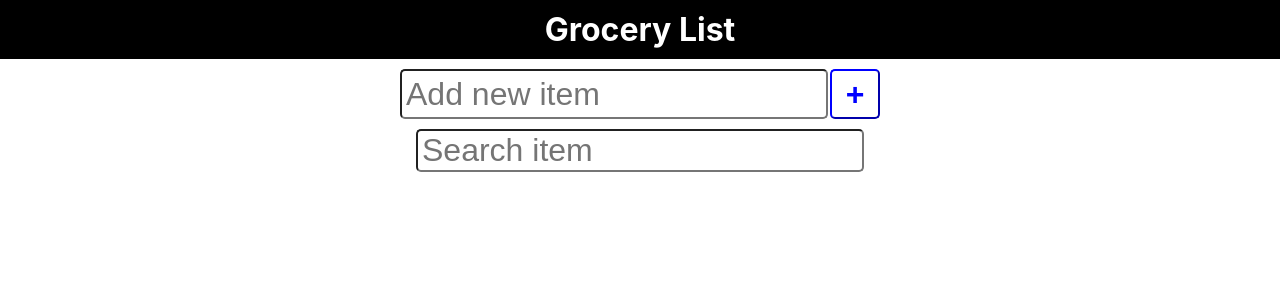
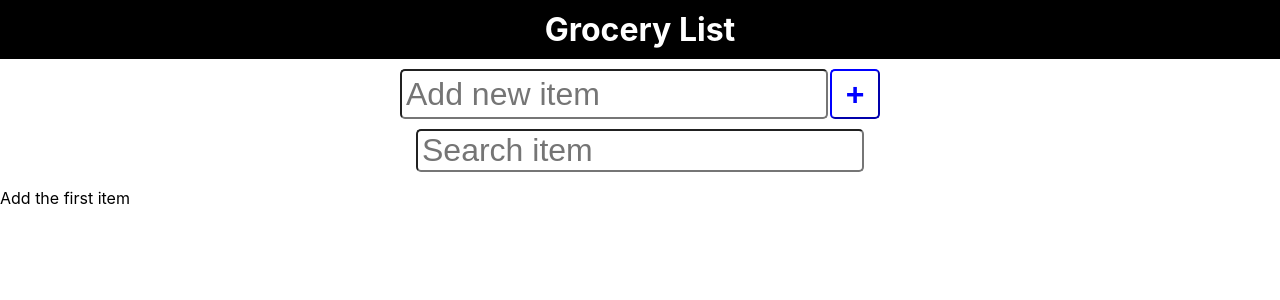
Before and after one commit to gabrielmribeiro9235/grocery-list, a JavaScript app: page / in a window 1280 px wide. Shown: the top 300 px of the page. Built offline with nearby package versions, Linux system fonts and the light colour scheme; the HTML template or start-up script is replaced by a standard one.

Commit message:
feat: create the Items component

```diff
--- a/src/App.js
+++ b/src/App.js
@@ -1,6 +1,7 @@
 import Header from "./components/Header.component";
 import AddItem from "./components/AddItem.component";
 import SearchItem from "./components/SearchItem.component";
+import Items from "./components/Items.component";
 
 function App() {
   return (
@@ -8,6 +9,7 @@ function App() {
         <Header />
         <AddItem />
         <SearchItem />
+        <Items />
     </div>
   );
 }
--- /dev/null
+++ b/src/components/Items.component.js
@@ -0,0 +1,19 @@
+export default function Items({ ItemsList = [] }) {
+    return(
+        <main>
+            {ItemsList.length !== 0 ? ItemsList.map((item) => (
+                <div key={item.id} id={item.id}>
+                    <label htmlFor="itemCheckbox">Item checkbox</label>
+                    <input
+                        id="itemCheckbox"
+                        name="itemCheckbox"
+                        type="checkbox"
+                        checked={item.checked}
+                    />
+                    <p>{item.item}</p>
+                    <button id="deleteButton"></button>
+                </div>
+            )): <p>Add the first item</p>}
+        </main>
+    );
+};
```
